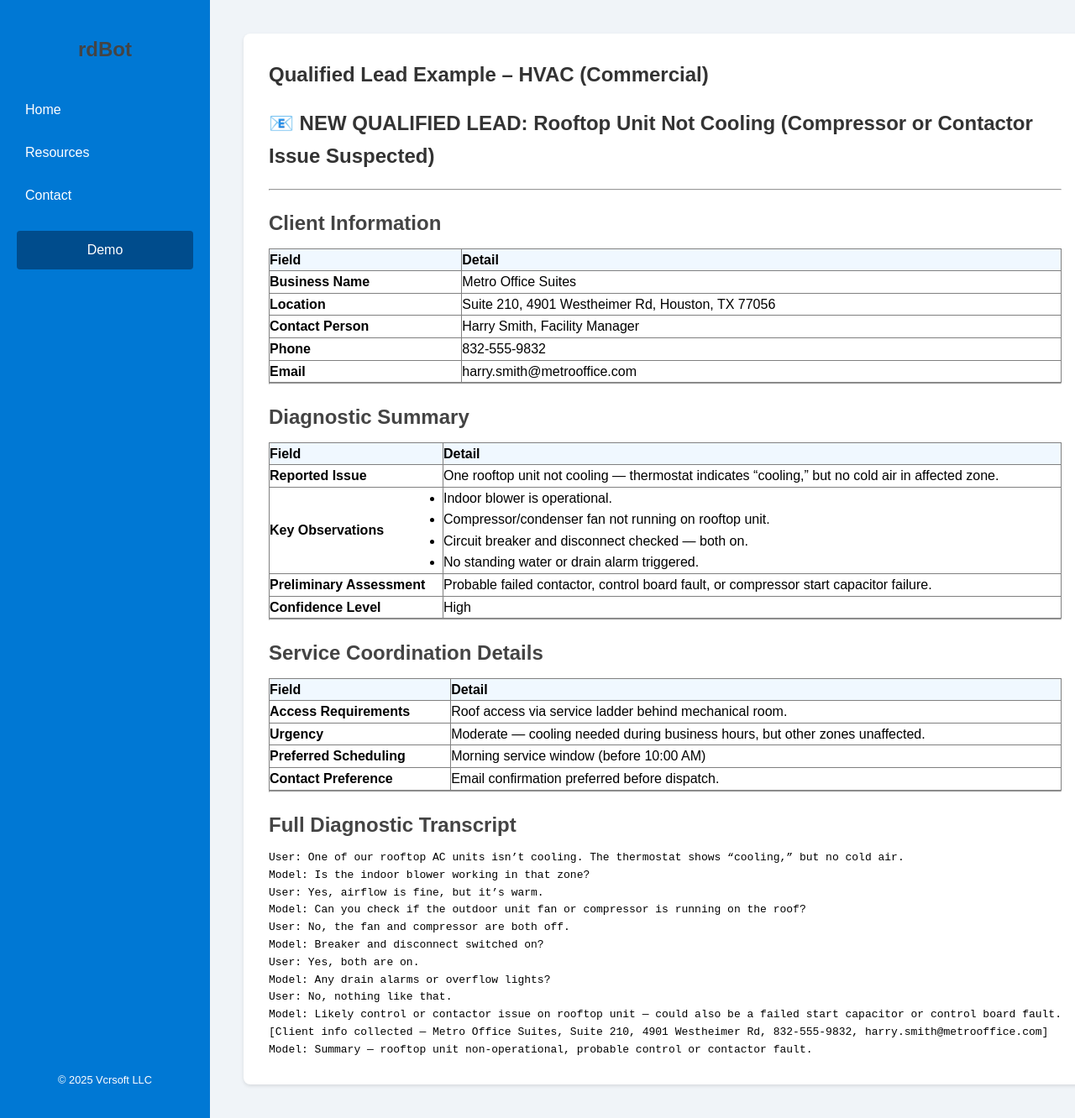
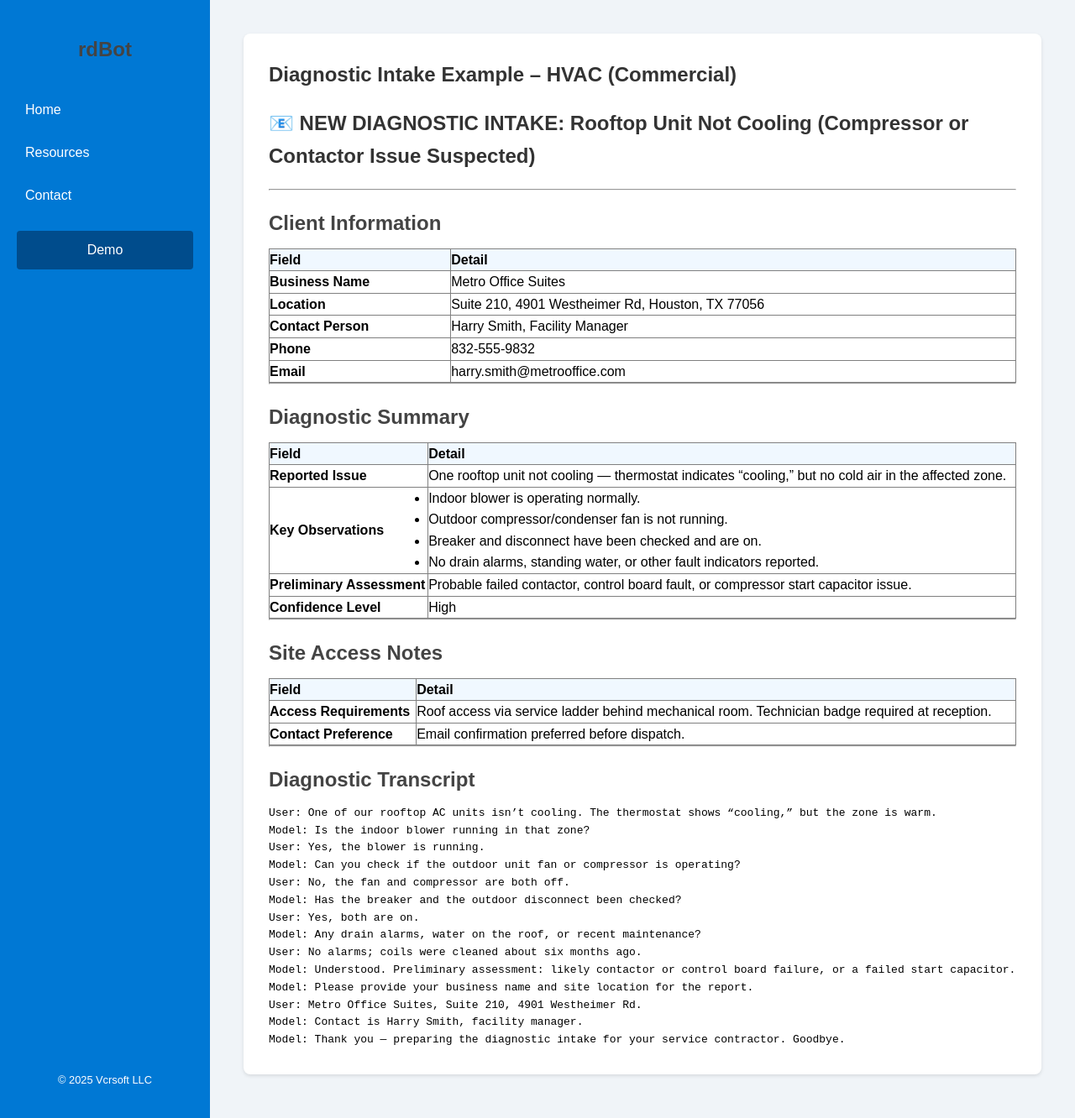
Before and after one commit to vcrsoft/vcrsoft.github.io, a Jekyll site: the page built from _resources/examples/hvac.md, in a window 1280 px wide and 1332 px high. Shown: the whole window at 84% size. Built offline with Jekyll 4.4.1, drawn with Linux system fonts in a browser that asks for light colours.

Commit message:
Update hvac.md

```diff
--- a/_resources/examples/hvac.md
+++ b/_resources/examples/hvac.md
@@ -1,11 +1,11 @@
 ---
 layout: resource
-title: "Qualified Lead Example – HVAC (Commercial)"
-excerpt: "AI-qualified lead email example for a rooftop unit not cooling in an office suite—showing structured intake, diagnosis, and transcript."
+title: "Diagnostic Intake Example – HVAC (Commercial)"
+excerpt: "AI-generated diagnostic intake example for a rooftop unit not cooling in an office suite — showing structured intake, assessment, and transcript."
 nav_exclude: true
 ---
 
-# 📧 NEW QUALIFIED LEAD: Rooftop Unit Not Cooling (Compressor or Contactor Issue Suspected)
+# 📧 NEW DIAGNOSTIC INTAKE: Rooftop Unit Not Cooling (Compressor or Contactor Issue Suspected)
 
 ---
 
@@ -32,48 +32,48 @@ nav_exclude: true
     <th style="text-align: left;">Field</th>
     <th style="text-align: left;">Detail</th>
   </tr>
-  <tr><td><strong>Reported Issue</strong></td><td>One rooftop unit not cooling — thermostat indicates “cooling,” but no cold air in affected zone.</td></tr>
+  <tr><td><strong>Reported Issue</strong></td><td>One rooftop unit not cooling — thermostat indicates “cooling,” but no cold air in the affected zone.</td></tr>
   <tr><td><strong>Key Observations</strong></td><td>
     <ul>
-      <li>Indoor blower is operational.</li>
-      <li>Compressor/condenser fan not running on rooftop unit.</li>
-      <li>Circuit breaker and disconnect checked — both on.</li>
-      <li>No standing water or drain alarm triggered.</li>
+      <li>Indoor blower is operating normally.</li>
+      <li>Outdoor compressor/condenser fan is not running.</li>
+      <li>Breaker and disconnect have been checked and are on.</li>
+      <li>No drain alarms, standing water, or other fault indicators reported.</li>
     </ul>
   </td></tr>
-  <tr><td><strong>Preliminary Assessment</strong></td><td>Probable failed contactor, control board fault, or compressor start capacitor failure.</td></tr>
+  <tr><td><strong>Preliminary Assessment</strong></td><td>Probable failed contactor, control board fault, or compressor start capacitor issue.</td></tr>
   <tr><td><strong>Confidence Level</strong></td><td>High</td></tr>
 </table>
 
 ---
 
-## Service Coordination Details
+## Site Access Notes
 
 <table border="1" cellpadding="8" cellspacing="0" style="border-collapse: collapse; width: 100%;">
   <tr style="background-color: #f0f8ff;">
     <th style="text-align: left;">Field</th>
     <th style="text-align: left;">Detail</th>
   </tr>
-  <tr><td><strong>Access Requirements</strong></td><td>Roof access via service ladder behind mechanical room.</td></tr>
-  <tr><td><strong>Urgency</strong></td><td>Moderate — cooling needed during business hours, but other zones unaffected.</td></tr>
-  <tr><td><strong>Preferred Scheduling</strong></td><td>Morning service window (before 10:00 AM)</td></tr>
+  <tr><td><strong>Access Requirements</strong></td><td>Roof access via service ladder behind mechanical room. Technician badge required at reception.</td></tr>
   <tr><td><strong>Contact Preference</strong></td><td>Email confirmation preferred before dispatch.</td></tr>
 </table>
 
 ---
 
-## Full Diagnostic Transcript
+## Diagnostic Transcript
 <pre>
-User: One of our rooftop AC units isn’t cooling. The thermostat shows “cooling,” but no cold air.
-Model: Is the indoor blower working in that zone?
-User: Yes, airflow is fine, but it’s warm.
-Model: Can you check if the outdoor unit fan or compressor is running on the roof?
+User: One of our rooftop AC units isn’t cooling. The thermostat shows “cooling,” but the zone is warm.
+Model: Is the indoor blower running in that zone?
+User: Yes, the blower is running.
+Model: Can you check if the outdoor unit fan or compressor is operating?
 User: No, the fan and compressor are both off.
-Model: Breaker and disconnect switched on?
+Model: Has the breaker and the outdoor disconnect been checked?
 User: Yes, both are on.
-Model: Any drain alarms or overflow lights?
-User: No, nothing like that.
-Model: Likely control or contactor issue on rooftop unit — could also be a failed start capacitor or control board fault.
-[Client info collected — Metro Office Suites, Suite 210, 4901 Westheimer Rd, 832-555-9832, harry.smith@metrooffice.com]
-Model: Summary — rooftop unit non-operational, probable control or contactor fault.
+Model: Any drain alarms, water on the roof, or recent maintenance?
+User: No alarms; coils were cleaned about six months ago.
+Model: Understood. Preliminary assessment: likely contactor or control board failure, or a failed start capacitor.
+Model: Please provide your business name and site location for the report.
+User: Metro Office Suites, Suite 210, 4901 Westheimer Rd.
+Model: Contact is Harry Smith, facility manager.
+Model: Thank you — preparing the diagnostic intake for your service contractor. Goodbye.
 </pre>
```
